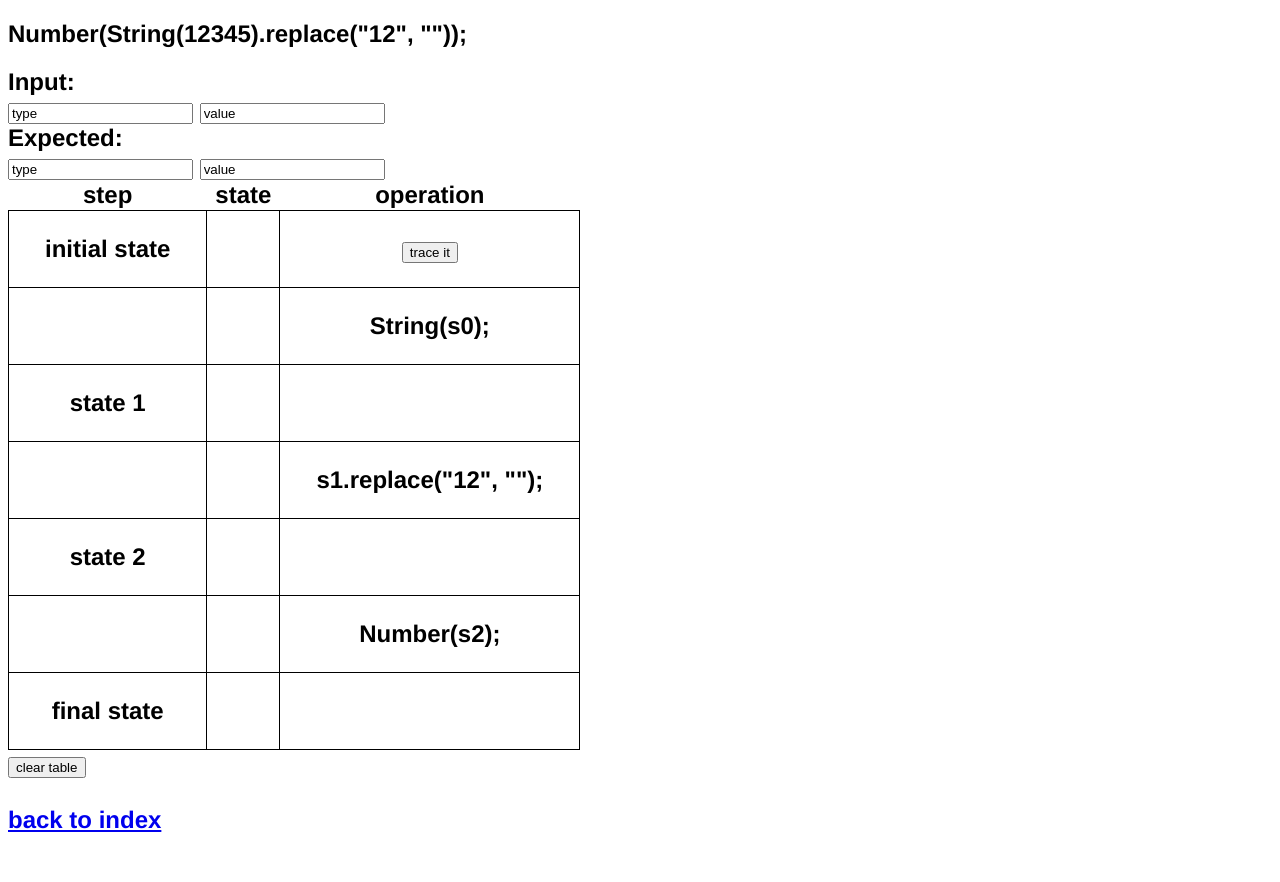
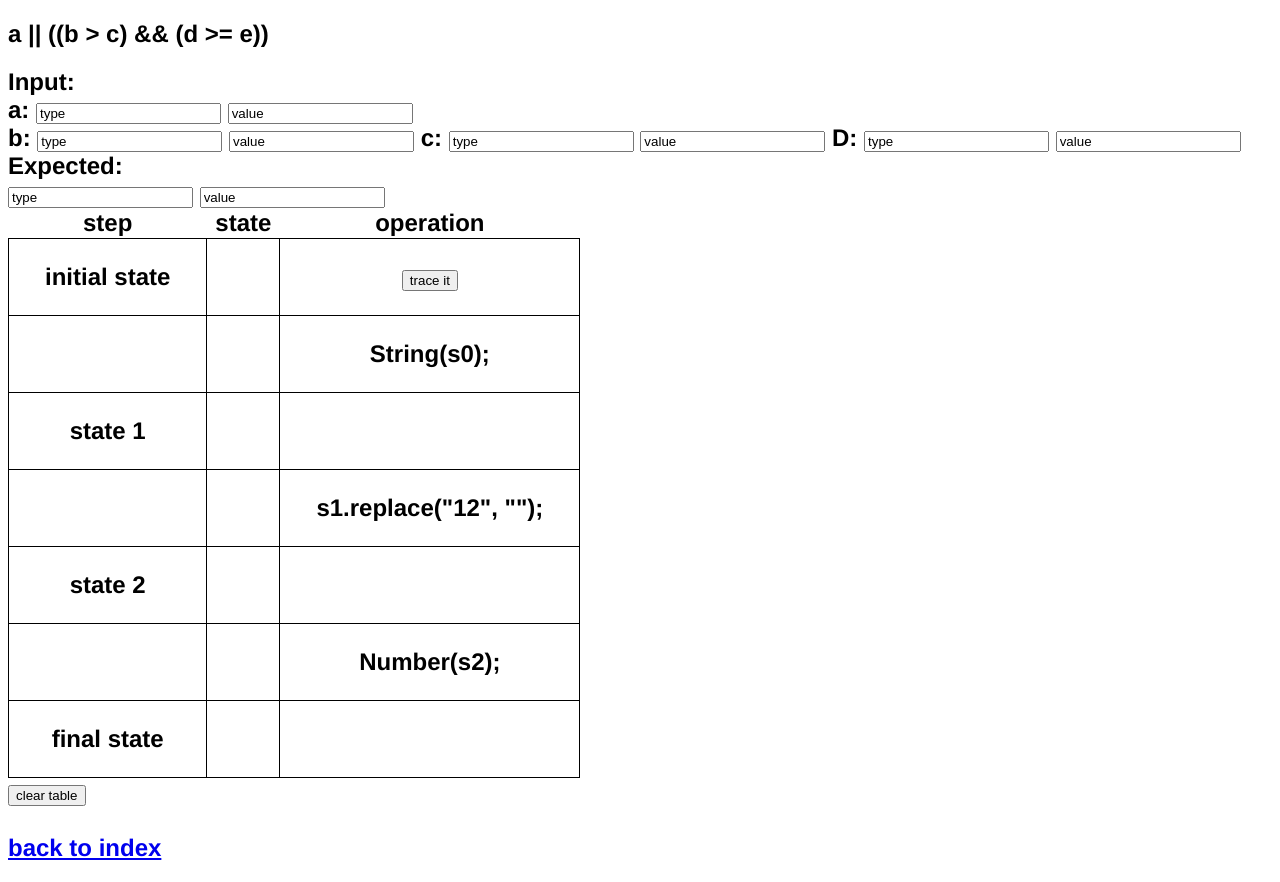
Before and after one commit to LudovicGouverneur/snip_day3_02, a plain HTML site: page 1-break-down/index.html in a window 1280 px wide. Before the commit the page ends 854 px from the top, so only its background shows below. Drawn offline with Linux system fonts and the light colour scheme; a script that the page names is missing.

Commit message:
Update index.html

```diff
--- a/1-break-down/index.html
+++ b/1-break-down/index.html
@@ -4,7 +4,7 @@
 <head>
   <meta charset="utf-8">
 
-  <title></title>
+  <title>Snip Champ</title>
   <meta name="description" content="">
   <meta name="author" content="">
 
@@ -17,13 +17,26 @@
 	<script src="trace-block.js"></script>
 
 
-	<h2> Number(String(12345).replace("12", "")); <h2>
+	<h2> a || ((b > c) && (d >= e)) <h2>
 
 	Input:
 	<br>
-		<input type="text" value="type" id="s0-type">
-		<input type="text" value="value" id="s0-value">
+	a:	<input type="text" value="type" id="a-type">
+		<input type="text" value="value" id="a-value">
 	<br>
+
+	b:	<input type="text" value="type" id="b-type">
+		<input type="text" value="value" id="b-value">
+
+	c:	<input type="text" value="type" id="c-type">
+		<input type="text" value="value" id="c-value">
+
+
+	D:	<input type="text" value="type" id="d-type">
+		<input type="text" value="value" id="d-value">
+	<br>
+
+
 	Expected:
 	<br>
 	<input type="text" value="type" id="expected-type">
```
